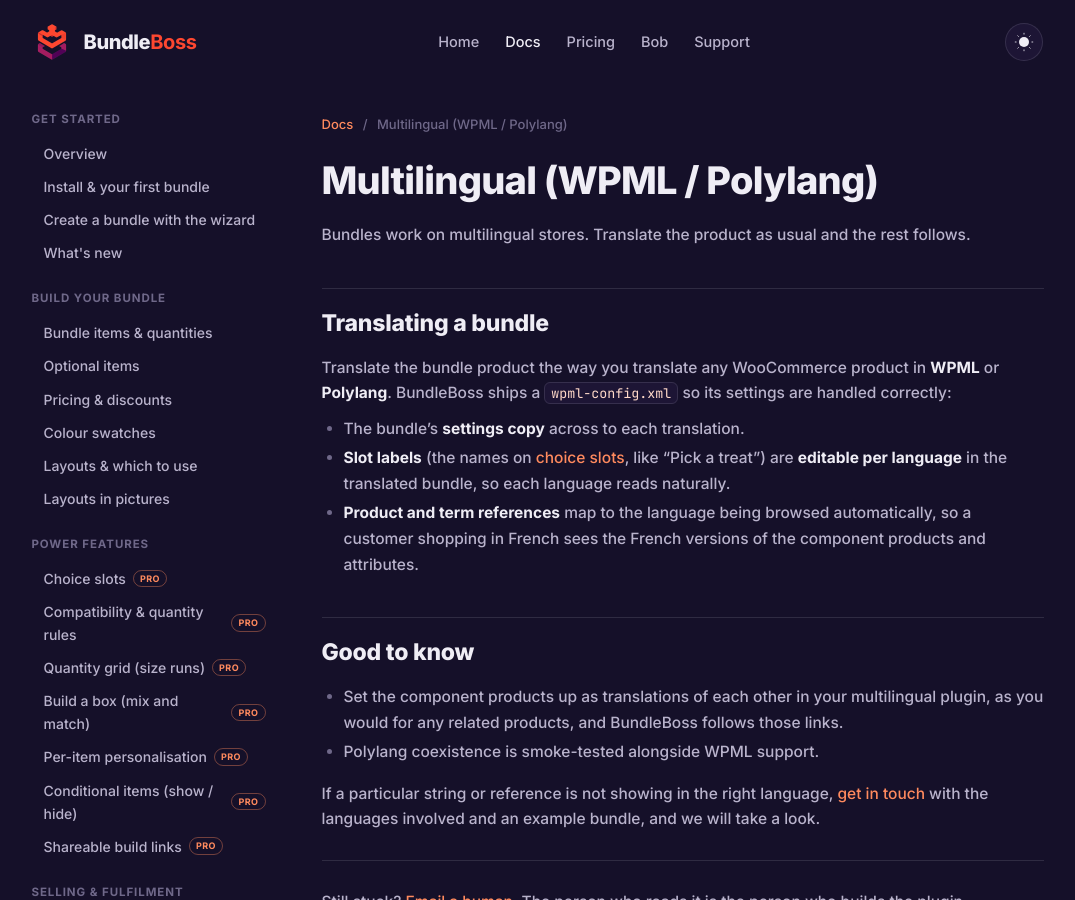
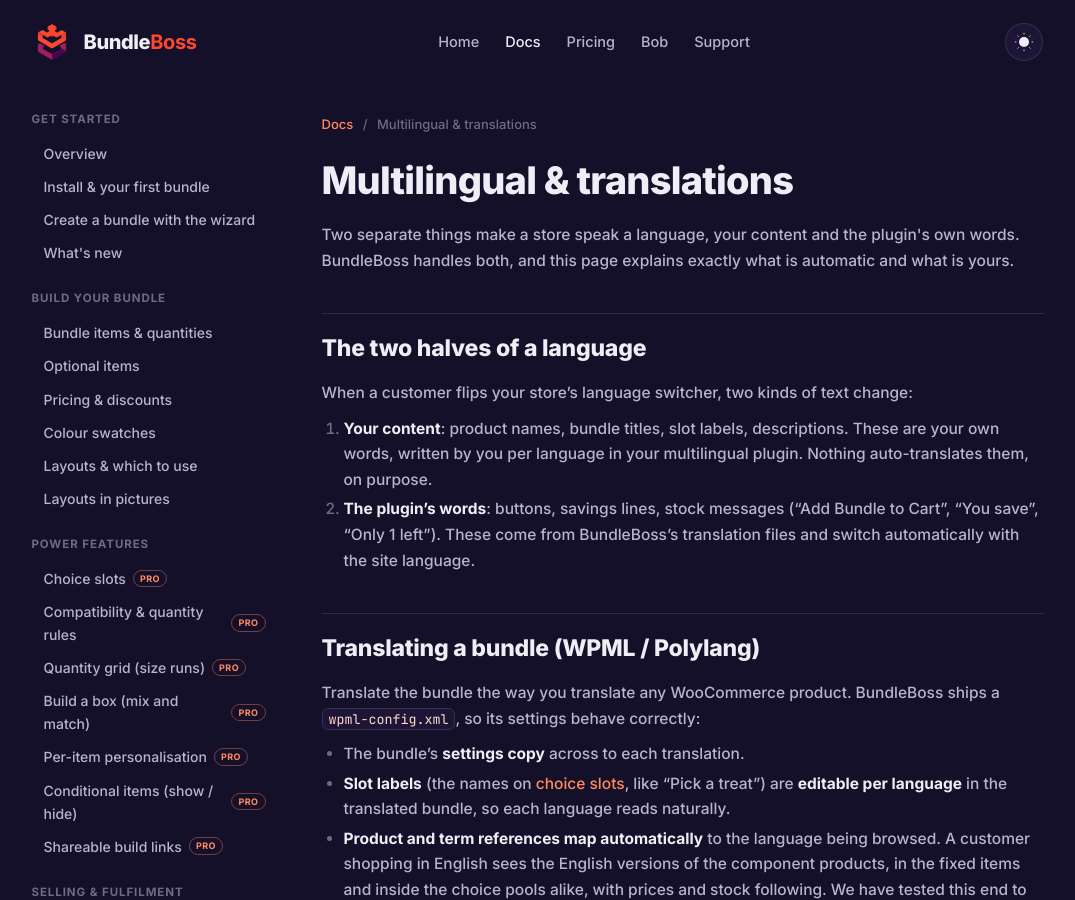
Before and after one commit to BundleBoss/website, a Jekyll site: the page built from docs/multilingual.md, in a window 1280 px wide and 900 px high. Shown: the whole window, without its empty margins (95-1170 px from the left). Built offline with Jekyll 4.4.1, drawn with Linux system fonts in a browser that asks for light colours; some of the changed text lies outside the part shown.

Commit message:
Docs: expand multilingual page with the translations story
Content vs plugin-words split, per-language slot labels, the tested end-to-end WPML/Polylang mapping, Greek marked in development, new-version fallback behaviour, the free-Polylang products gotcha, and the Loco Translate override tip. Index card updated to match.

```diff
--- a/docs/multilingual.md
+++ b/docs/multilingual.md
@@ -1,22 +1,41 @@
 ---
 layout: docs
-title: Multilingual (WPML / Polylang)
-description: Run bundles on a multilingual WooCommerce store with WPML or Polylang.
+title: Multilingual & translations
+description: Run bundles on a multilingual WooCommerce store with WPML or Polylang, and show the plugin itself in your customers' language.
 permalink: /docs/multilingual/
-lede: Bundles work on multilingual stores. Translate the product as usual and the rest follows.
+lede: Two separate things make a store speak a language, your content and the plugin's own words. BundleBoss handles both, and this page explains exactly what is automatic and what is yours.
 ---
 
-## Translating a bundle
+## The two halves of a language
 
-Translate the bundle product the way you translate any WooCommerce product in **WPML** or **Polylang**. BundleBoss ships a `wpml-config.xml` so its settings are handled correctly:
+When a customer flips your store's language switcher, two kinds of text change:
+
+1. **Your content**: product names, bundle titles, slot labels, descriptions. These are your own words, written by you per language in your multilingual plugin. Nothing auto-translates them, on purpose.
+2. **The plugin's words**: buttons, savings lines, stock messages ("Add Bundle to Cart", "You save", "Only 1 left"). These come from BundleBoss's translation files and switch automatically with the site language.
+
+## Translating a bundle (WPML / Polylang)
+
+Translate the bundle the way you translate any WooCommerce product. BundleBoss ships a `wpml-config.xml`, so its settings behave correctly:
 
 - The bundle's **settings copy** across to each translation.
 - **Slot labels** (the names on [choice slots](/docs/choice-slots/), like "Pick a treat") are **editable per language** in the translated bundle, so each language reads naturally.
-- **Product and term references** map to the language being browsed automatically, so a customer shopping in French sees the French versions of the component products and attributes.
+- **Product and term references map automatically** to the language being browsed. A customer shopping in English sees the English versions of the component products, in the fixed items and inside the choice pools alike, with prices and stock following. We have tested this end to end: a bundle stored in one language, browsed in another, resolves every component, chooser option and savings line to the right language.
+
+Set the component products up as translations of each other in your multilingual plugin, as you would for any related products, and BundleBoss follows those links.
+
+## The plugin in your customers' language
+
+BundleBoss is fully translation-ready. The site language (Settings, General) decides which translation loads; anything not yet translated falls back to English string by string, so a partial translation never breaks a page.
+
+- **English** ships as standard.
+- **Greek** is in development: a full storefront translation is written and going through native review now.
+- **Your language next?** Translations land through WordPress.org language packs, which install and update automatically on every store in that locale, and the community can contribute there too. If you want BundleBoss in your language, [tell us](/support/) and we will prioritise it.
+
+When a new BundleBoss version adds features, any brand-new text simply shows in English on a translated store until the translation catches up, usually within a release. Nothing breaks in the meantime.
 
 ## Good to know
 
-- Set the component products up as translations of each other in your multilingual plugin, as you would for any related products, and BundleBoss follows those links.
-- Polylang coexistence is smoke-tested alongside WPML support.
+- **Free Polylang users:** products are not translated until you switch them on. In **Languages, Settings, Custom post types**, tick **Products**. Until then, language URLs redirect to your default language and everything renders untranslated. (WPML with WooCommerce Multilingual handles products out of the box.)
+- **Want to change one of our words on your site?** You do not have to wait for us. The free **Loco Translate** plugin lets you override any single string locally, your site, your wording, immediately.
 
 If a particular string or reference is not showing in the right language, [get in touch](/support/) with the languages involved and an example bundle, and we will take a look.
```
